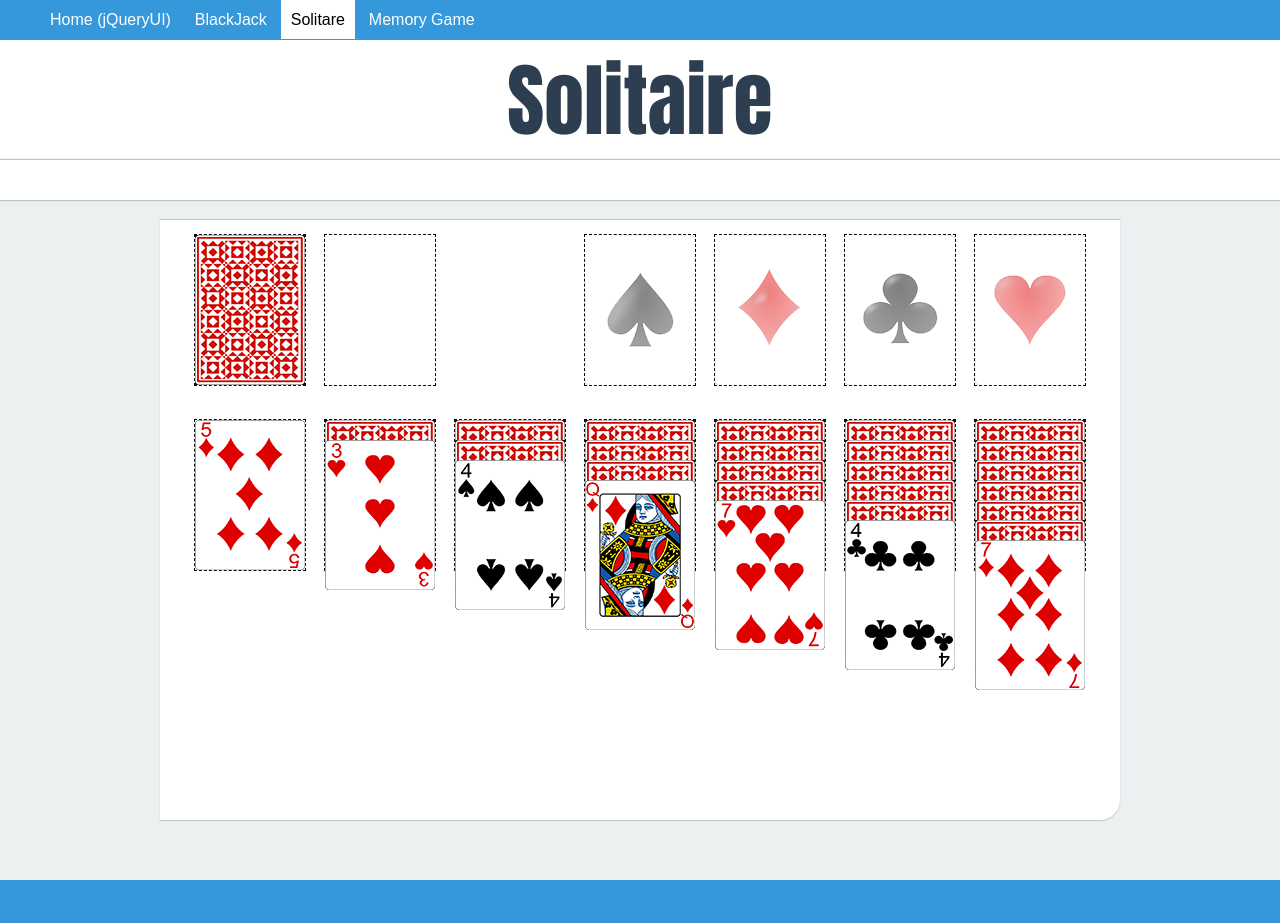
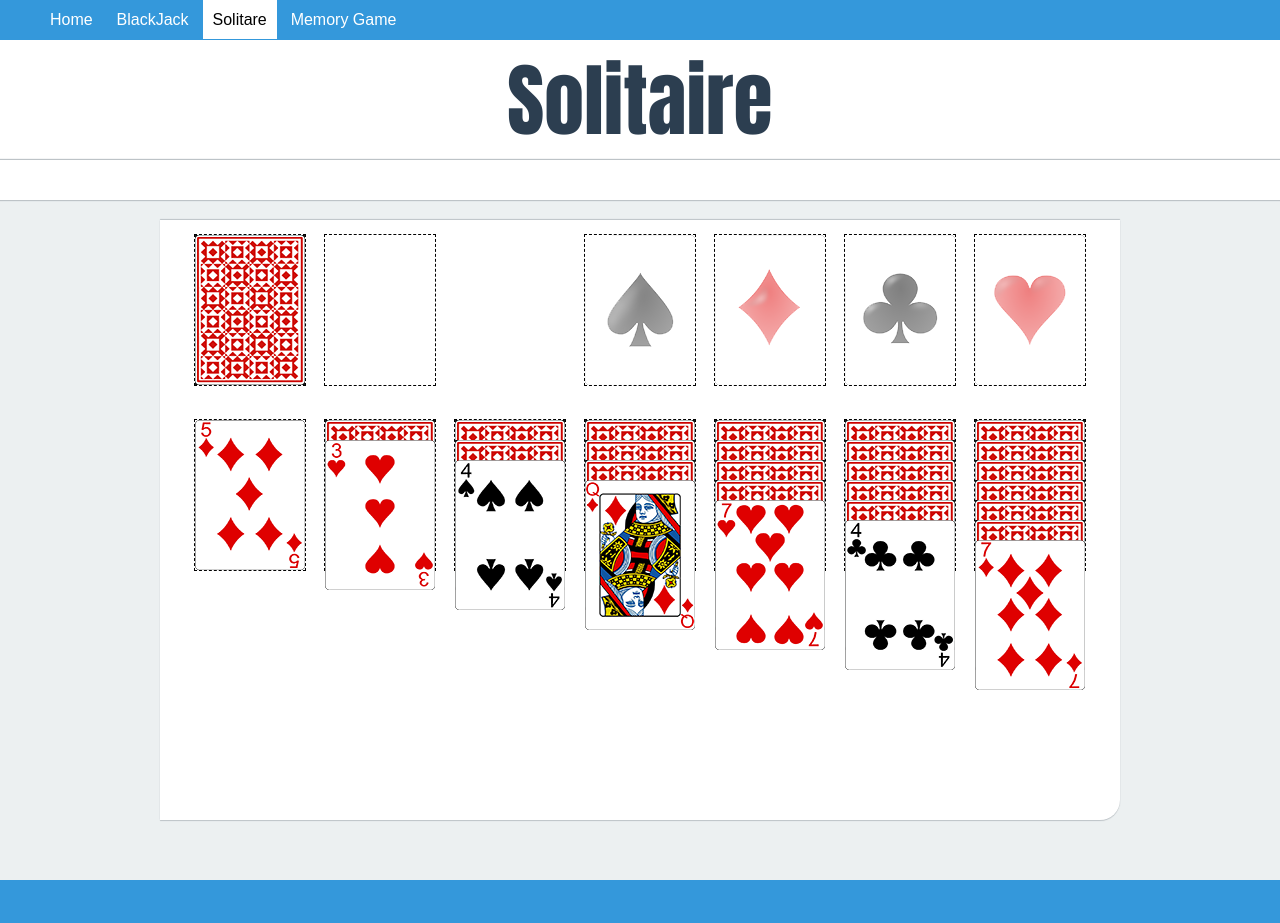
Before and after one commit to CollegeAssignments/Javascript_Assignmrnt_2, a plain HTML site: page solitaire.html in a window 1280 px wide. Drawn offline with nearby package versions, Linux system fonts and the light colour scheme.

```diff
--- a/solitaire.html
+++ b/solitaire.html
@@ -771,7 +771,7 @@
     <header id="mainHead">
         <div id="headWrap">
             <ul>
-                <li><a href="index.html">Home (jQueryUI)</a></li>
+                <li><a href="index.html">Home</a></li>
                 <li><a href="blackJack.html">BlackJack</a></li>
                 <li class="active"><a href="solitaire.html">Solitare</a></li>
                 <li><a href="#">Memory Game</a></li>
```
Also changed, not shown: images/nicCage/nic1.jpg (added), images/nicCage/nic2.jpg (added), images/nicCage/nic3.jpg (added).
